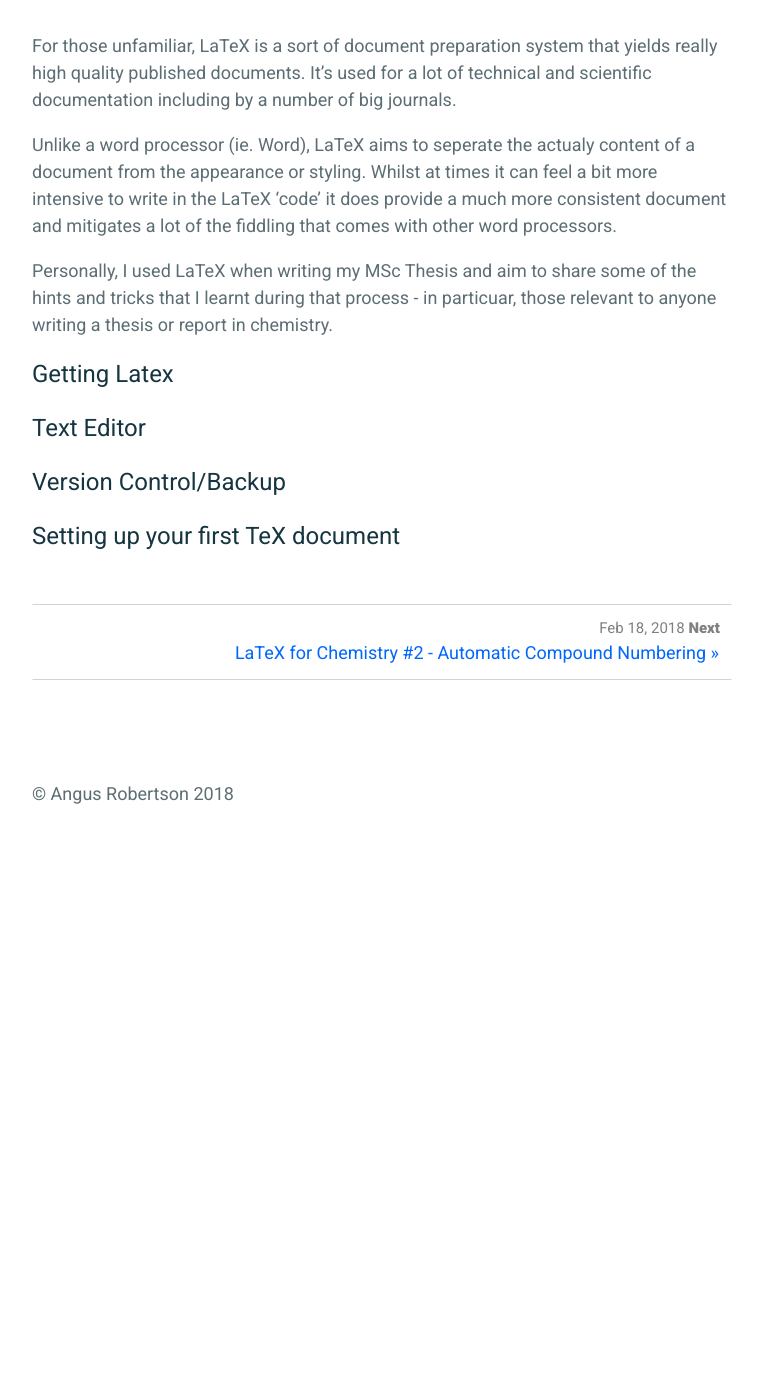
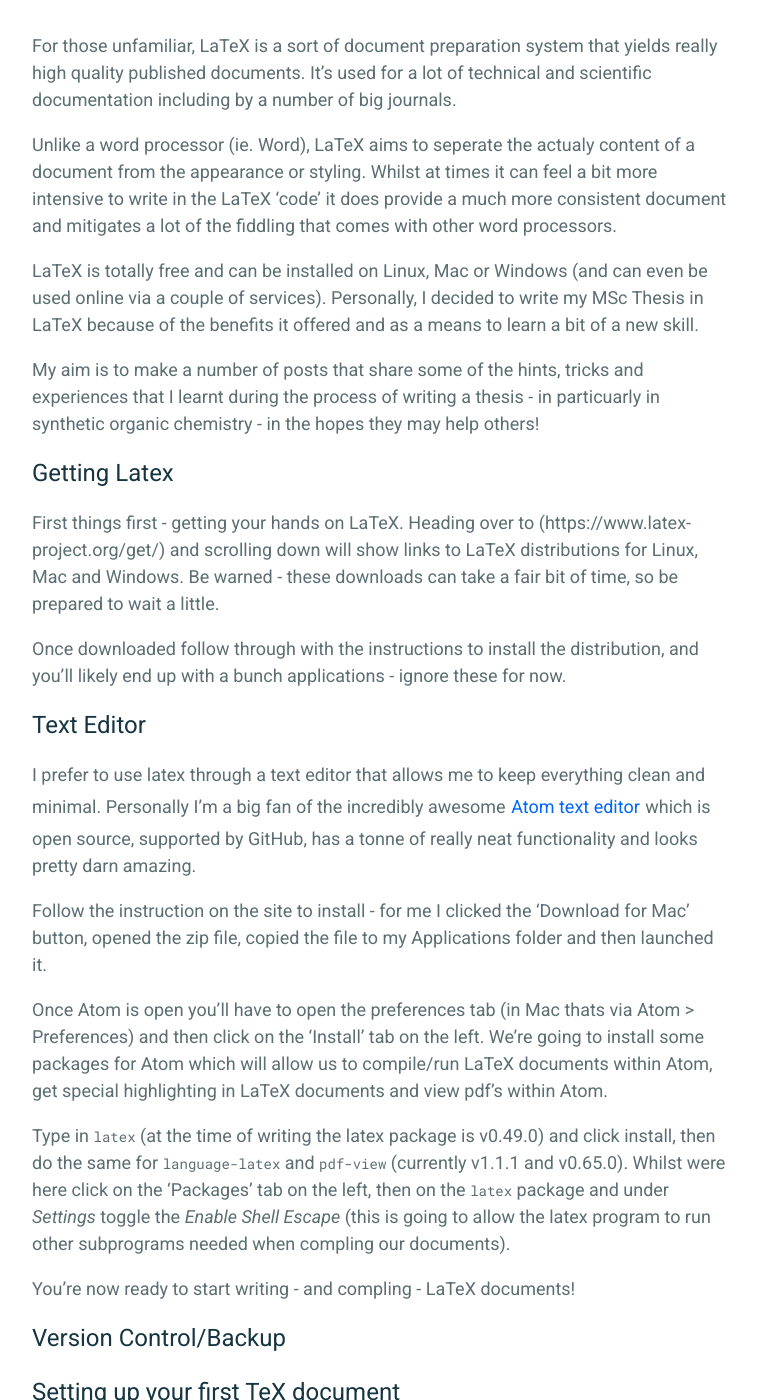
Before and after one commit to robotNoir/robotNoir.github.io, a Jekyll site: the page built from _posts/2018-02-19-latex-for-chemistry-getting-started.md, in a window 1280 px wide and 1400 px high, scrolled down 401 px. Shown: the whole window, without its empty margins (258-1015 px from the left). Built offline with Jekyll 4.4.1, drawn with Linux system fonts in a browser that asks for light colours; before the commit the page ends 1308 px from its top, so only the background shows below that; some of the changed text lies outside the part shown.

Commit message:
Update 2018-02-19-latex-for-chemistry-getting-started.md

````diff
--- a/_posts/2018-02-19-latex-for-chemistry-getting-started.md
+++ b/_posts/2018-02-19-latex-for-chemistry-getting-started.md
@@ -13,12 +13,50 @@ For those unfamiliar, LaTeX is a sort of document preparation system that yields
 Unlike a word processor (ie. Word), LaTeX aims to seperate the actualy content of a document from the appearance or styling. Whilst at times it can feel a bit more intensive to write in the LaTeX
 'code' it does provide a much more consistent document and mitigates a lot of the fiddling that comes with other word processors.
 
-Personally, I used LaTeX when writing my MSc Thesis and aim to share some of the hints and tricks that I learnt during that process - in particuar, those relevant to anyone writing a thesis or report in chemistry.
+LaTeX is totally free and can be installed on Linux, Mac or Windows (and can even be used online via a couple of services). Personally, I decided to write my MSc Thesis in LaTeX because of the benefits it offered and as a means to learn a bit of a new skill.
+
+My aim is to make a number of posts that share some of the hints, tricks and experiences that I learnt during the process of writing a thesis - in particuarly in synthetic organic chemistry - in the hopes they may help others!
 
 ## Getting Latex
+First things first - getting your hands on LaTeX. Heading over to (https://www.latex-project.org/get/) and scrolling down will show links to LaTeX distributions for Linux, Mac and Windows. Be warned - these downloads can take a fair bit of time, so be prepared to wait a little.
+
+Once downloaded follow through with the instructions to install the distribution, and you'll likely end up with a bunch applications - ignore these for now.
 
 ## Text Editor
+I prefer to use latex through a text editor that allows me to keep everything clean and minimal. Personally I'm a big fan of the incredibly awesome [Atom text editor](https://atom.io) which is open source, supported by GitHub, has a tonne of really neat functionality and looks pretty darn amazing.
+
+Follow the instruction on the site to install - for me I clicked the 'Download for Mac' button, opened the zip file, copied the file to my Applications folder and then launched it.
+
+Once Atom is open you'll have to open the preferences tab (in Mac thats via Atom > Preferences) and then click on the 'Install' tab on the left. We're going to install some packages for Atom which will allow us to compile/run LaTeX documents within Atom, get special highlighting in LaTeX documents and view pdf's within Atom.
+
+Type in `latex` (at the time of writing the latex package is v0.49.0) and click install, then do the same for `language-latex` and `pdf-view` (currently v1.1.1 and v0.65.0). Whilst were here click on the 'Packages' tab on the left, then on the `latex` package and under _Settings_ toggle the _Enable Shell Escape_ (this is going to allow the latex program to run other subprograms needed when compling our documents).
+
+You're now ready to start writing - and compling - LaTeX documents!
 
 ## Version Control/Backup
 
+
 ## Setting up your first TeX document
+LaTeX works by allowing you to write a plain text file which contains all the documents content and structure, this plain text file is then compiled and LaTeX converts all the content and structure into a pdf document for you.
+
+To get started in Atom create a new file and save it in a new folder as `latex-example.tex` making sure it has the .tex extension.
+
+The first thing we need to do with a new LaTeX document is tell LaTeX what kind of document we want to make, which in this case is done by the `\documentclass{article}` command. This tells LaTeX we want to use the layout for an article, we could also tell latex we want to use a base font size of 11pt by instead using the `\documentclass[11pt]{article}` command.
+
+Next we define where all the content of our document will go by adding two lines with `\begin{document}` and `\end{document}` respectively. Whilst this seems a little bit funky to have to start the document, it allows us to have whats know as the _preamble_ above it where we can provide any setup instructions.
+
+Finally, let's add some content to our document by typing `Hello World!` between the `\begin{document}` and `\end{document}` lines. Hopefully your `latex-example.tex` file now looks like this:
+
+```TeX
+\documentclass{article}
+
+\begin{document}
+Hello World!
+\end{document}
+```
+To compile this to a pdf file in Atom, go to Packages > LaTeX > Build or `CMD + SHIFT + P` on Mac. In the bottom left corner of Atom there's a little spinning wheel to show that LaTeX is building the file which should be done really quickly and generate a number of files in the same folder as the `.tex` file.
+
+If all has gone well you should end up with a pdf that looks like this:
+
+[latex-chemistry-1-example-output.png]({{site.baseurl}}/assets/latex-chemistry-1-example-output.png)
+{: .center}
````
